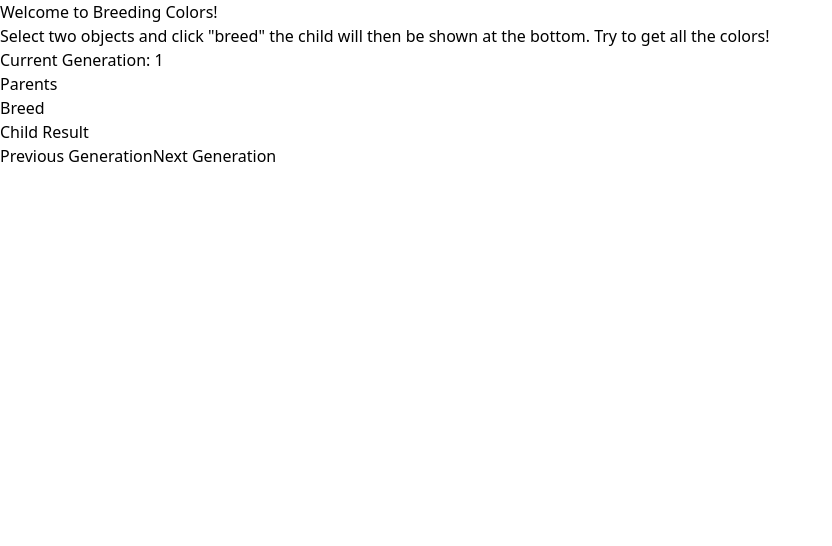
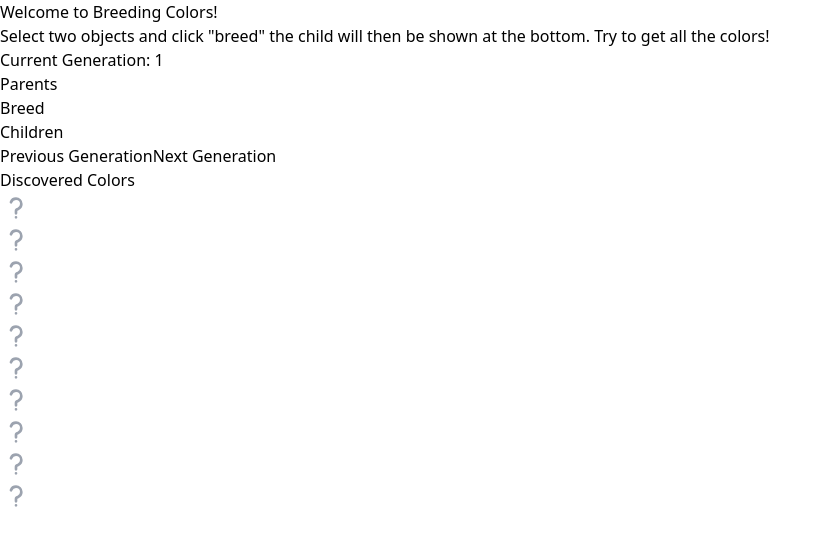
Before and after one commit to cwalters162/breeding-colors, a React (Vite) app: page / in a window 1280 px wide. Shown: the top 546 px of the page, without its empty margins (0-832 px from the left). Built offline with nearby package versions, Linux system fonts and the light colour scheme.

Commit message:
Added discovered colors

```diff
--- a/src/App.tsx
+++ b/src/App.tsx
@@ -1,8 +1,5 @@
 import { useState } from "react";
-import {
-	SnackbarContext,
-	useSnackbarContext,
-} from "./SnackBarContextProvider.tsx";
+import { useSnackbarContext } from "./SnackBarContextProvider.tsx";
 import {
 	breed,
 	generateLifeforms,
@@ -11,6 +8,7 @@ import {
 } from "./system/Lifeform.ts";
 import CssSetup from "./components/CssSetup.tsx";
 import Button from "./components/Button.tsx";
+import QuestionMark from "./assets/QuestionMark.svg";
 
 function App() {
 	const [totalLifeforms, setTotalLifeforms] = useState(10);
@@ -24,16 +22,24 @@ function App() {
 	const [firstParent, setFirstParent] = useState<Lifeform | null>(null);
 	const [secondParent, setSecondParent] = useState<Lifeform | null>(null);
 
+	const [discoveredColors, setDiscoveredColors] = useState(
+		Array.from(Array(10).fill(false)),
+	);
+
 	const snackBarCtx = useSnackbarContext();
 
 	function handleParentOnClick(id: number) {
 		if (firstParent !== null && firstParent.id === id) {
 			setFirstParent(null);
 			return;
-		} else if (secondParent !== null && secondParent.id === id) {
+		}
+
+		if (secondParent !== null && secondParent.id === id) {
 			setSecondParent(null);
 			return;
-		} else if (firstParent === null && secondParent === null) {
+		}
+
+		if (firstParent === null) {
 			const result = generations[currentGeneration].find(
 				(lifeform) => lifeform.id === id,
 			);
@@ -43,7 +49,9 @@ function App() {
 				setFirstParent(result);
 				return;
 			}
-		} else if (firstParent !== null && secondParent === null) {
+		}
+
+		if (secondParent === null) {
 			const result = generations[currentGeneration].find(
 				(lifeform) => lifeform.id === id,
 			);
@@ -114,7 +122,9 @@ function App() {
 	return (
 		<div className={"h-screen w-screen bg-black"}>
 			<div
-				className={"flex w-full flex-col justify-center text-center text-white"}
+				className={
+					"flex w-full flex-col justify-center px-2 text-center text-white"
+				}
 			>
 				<CssSetup />
 				<h1>Welcome to Breeding Colors!</h1>
@@ -126,7 +136,7 @@ function App() {
 			</div>
 			<div className={"flex flex-col justify-center px-4"}>
 				<div className={"flex flex-col items-center gap-2 px-2 pb-2"}>
-					<h1>Parents</h1>
+					<h1 className={"text-white"}>Parents</h1>
 					<div className={"flex flex-wrap justify-center gap-4 pb-2"}>
 						{generations[currentGeneration].map((parent) => {
 							const bgColor = getBackgroundColor(parent.genome.color);
@@ -152,24 +162,20 @@ function App() {
 					<Button onClick={handleBreedOnClick} text={"Breed"} />
 				</div>
 				<div className={"flex flex-col items-center gap-2 px-2 pb-2"}>
-					<h1>Child Result</h1>
-					<div className={"flex flex-wrap justify-center gap-4 pb-2"}>
-						{generations[currentGeneration + 1].length == 0 ? (
-							<div className={"min-h-[2rem] min-w-[2rem]"} />
-						) : (
-							generations[currentGeneration + 1].map((child) => {
+					<h1 className={"text-white"}>Children</h1>
+					<div className={"flex min-h-[5rem] flex-wrap justify-center gap-4"}>
+						{generations[currentGeneration + 1].map((child) => {
 							return (
 								<div
 									key={child.id}
-										className={`min-h-[2rem] min-w-[2rem] rounded-full ${getBackgroundColor(
+									className={`max-h-[2rem] min-h-[2rem] min-w-[2rem] rounded-full ${getBackgroundColor(
 										child.genome.color,
 									)}-700`}
 								/>
 							);
-							})
-						)}
+						})}
 					</div>
-					<div className={"flex flex-col gap-4 sm:flex-row"}>
+					<div className={"flex flex-col gap-4 pt-2 sm:flex-row"}>
 						<Button
 							onClick={handlePreviousGeneration}
 							text={"Previous Generation"}
@@ -179,6 +185,31 @@ function App() {
 							text={"Next Generation"}
 						/>
 					</div>
+				</div>
+			</div>
+			<div className={"flex flex-col items-center text-white"}>
+				<h2 className={"text-white"}>Discovered Colors</h2>
+				<div className={"flex flex-wrap justify-center gap-4 pb-2"}>
+					{discoveredColors.map((isDiscovered, index) => {
+						if (!isDiscovered) {
+							return (
+								<img
+									key={`${index}-${isDiscovered}`}
+									src={QuestionMark}
+									alt={"Question Mark"}
+									width={32}
+									height={32}
+									className={`max-h-[2rem] min-h-[2rem] min-w-[2rem] rounded-full border-2 border-gray-400`}
+								/>
+							);
+						}
+
+						return (
+							<div
+								className={`max-h-[2rem] min-h-[2rem] min-w-[2rem] rounded-full bg-red-700`}
+							/>
+						);
+					})}
 				</div>
 			</div>
 			{snackBarCtx.isDisplayed && (
--- a/src/components/CssSetup.tsx
+++ b/src/components/CssSetup.tsx
@@ -4,6 +4,7 @@ export default function CssSetup() {
 			<div className={"bg-green-700 hover:bg-green-400"}></div>
 			<div className={"bg-red-700 hover:bg-red-400"}></div>
 			<div className={"bg-blue-700 hover:bg-blue-400"}></div>
+			<div className={"bg-grey-700 hover:bg-grey-400"}></div>
 		</>
 	);
 }
```
Also changed, not shown: src/assets/QuestionMark.svg (added). Lines whose indentation alone changed are shown as unchanged.
